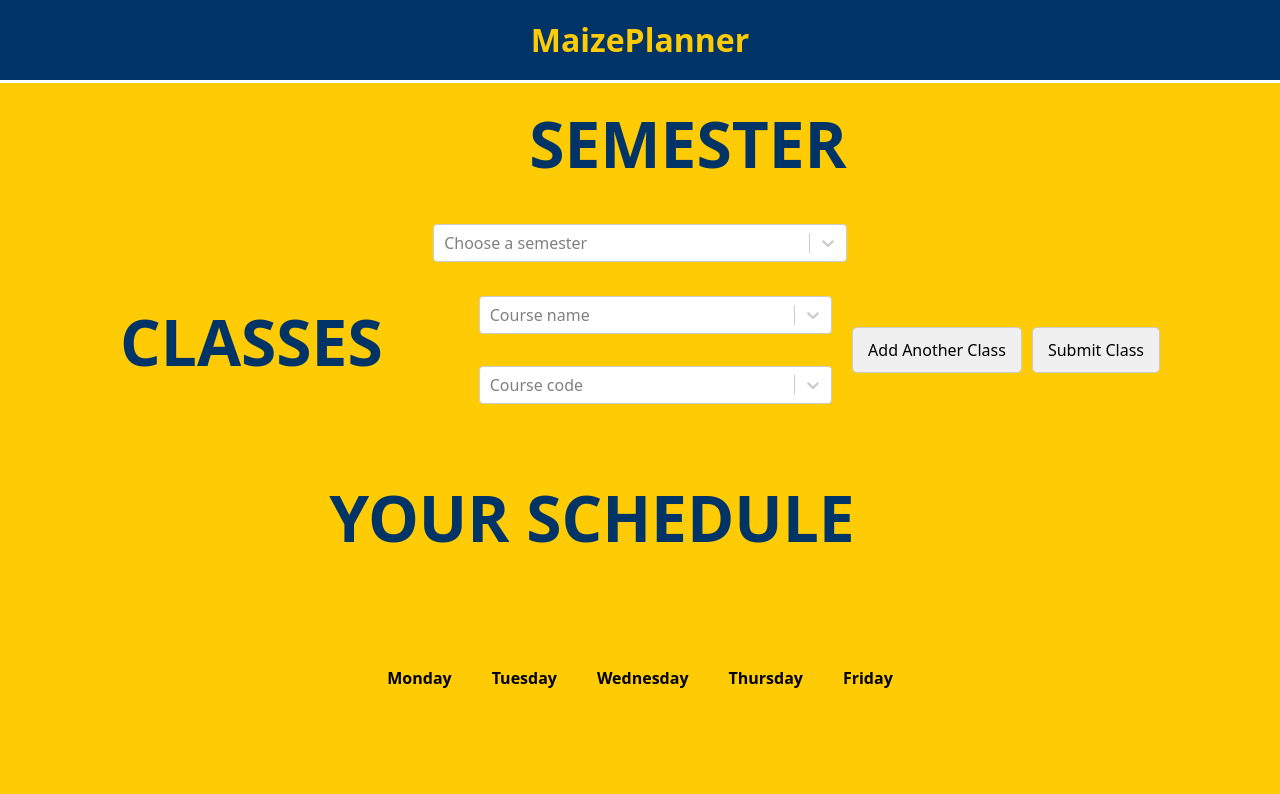
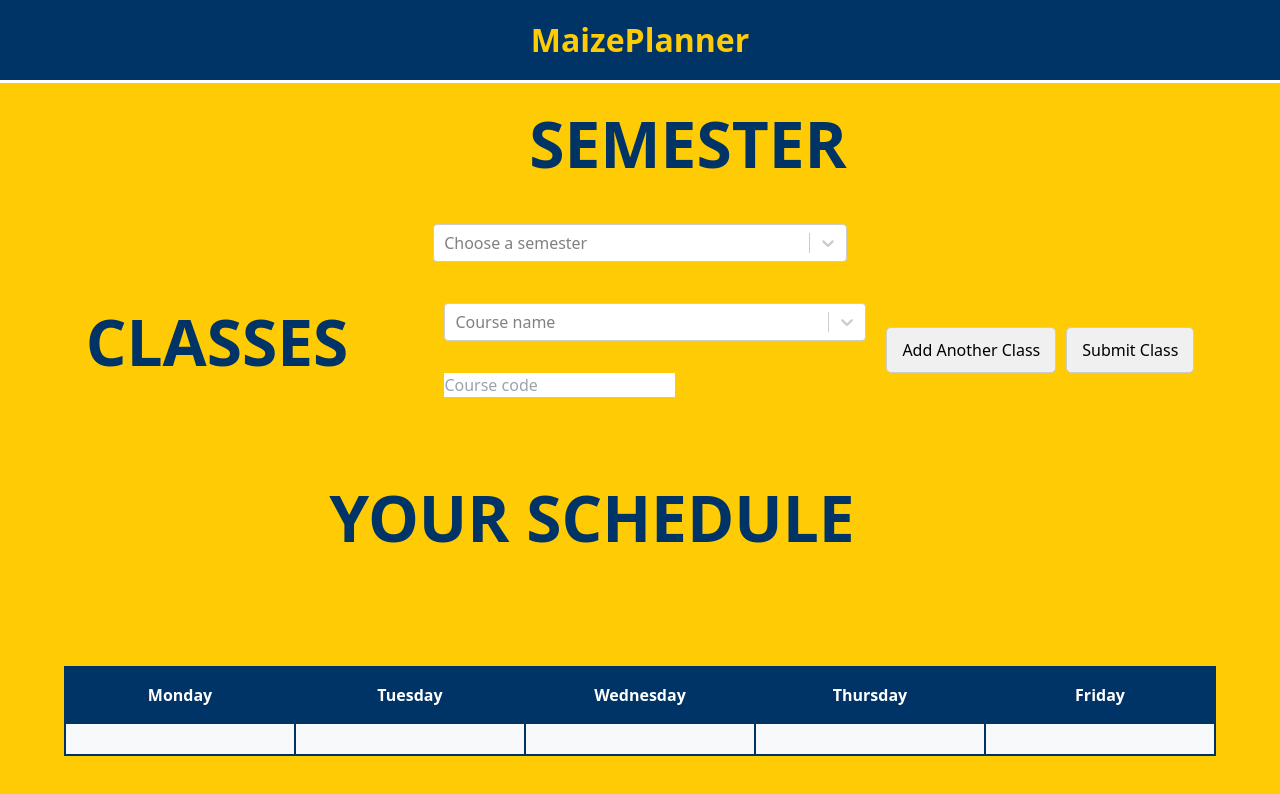
Before and after one commit to anvita-g/MaizePlanner, a React (Vite) app in the folder MaizePlanner/mern/client/: page /schedule in a window 1280 px wide. Shown: the top 794 px of the page. Built offline with nearby package versions, Linux system fonts and the light colour scheme.

Commit message:
change course code to input text and made table nice

```diff
--- a/MaizePlanner/mern/client/src/components/ScheduleBuilder.css
+++ b/MaizePlanner/mern/client/src/components/ScheduleBuilder.css
@@ -117,3 +117,34 @@
   .submit-class-button {
     background-color: #f0f0f0;
   }
+
+
+
+  .schedule-table {
+    border-collapse: collapse; /* Collapses borders into a single border */
+    width: 100%; /* Makes the table take the full width */
+    margin-top: 20px; /* Adds some space above the table */
+
+    table-layout: fixed;
+  }
+
+  .schedule-table th, .schedule-table td {
+    border: 2px solid #003366; /* Sets a solid border with a color */
+    padding: 15px; /* Increased padding inside table cells */
+    text-align: center; /* Centers the text */
+  }
+
+  .schedule-table th {
+    background-color: #003366; /* Header background color */
+    color: white; /* Header text color */
+    font-weight: bold; /* Makes header text bold */
+  }
+
+  .schedule-table td {
+    background-color: #f8f9fa; /* Light background color for table data */
+    transition: background-color 0.3s; /* Smooth transition for hover effect */
+  }
+
+  .schedule-table td:hover {
+    background-color: #e9ecef; /* Change background on hover */
+  }
--- a/MaizePlanner/mern/client/src/components/ScheduleBuilder.jsx
+++ b/MaizePlanner/mern/client/src/components/ScheduleBuilder.jsx
@@ -81,18 +81,18 @@ const courseCodes = [
 const daysOfWeek = ["Monday", "Tuesday", "Wednesday", "Thursday", "Friday"];
 
 const ScheduleBuilder = () => {
-  const [classList, setClassList] = useState([{ course: null, code: null }]);
+  const [classList, setClassList] = useState([{ course: null, code: "" }]);
   const [scheduleTable, setScheduleTable] = useState([]);
   const [errorMessage, setErrorMessage] = useState("");
 
   const addClass = () => {
-    setClassList([...classList, { course: null, code: null }]);
+    setClassList([...classList, { course: null, code: "" }]);
   };
 
   const submitClass = () => {
     const newItems = classList.map((classItem) => {
       const { course, code } = classItem;
-      return course && code ? `${course.label} ${code.label}` : null;
+      return course && code ? `${course.label} ${code}` : null; // Updated to use code directly
     }).filter(item => item !== null);
 
     if (newItems.length === 0) {
@@ -101,6 +101,7 @@ const ScheduleBuilder = () => {
     }
 
     const selectedClasses = newItems.join(", ");
+
 
     // Check if SI 364 is selected
     if (selectedClasses.includes("SI 364")) {
@@ -132,7 +133,7 @@ const ScheduleBuilder = () => {
     if (selectedClasses.includes("STATS 250")) {
       classTimes.push({ course: "STATS", code: "250", day: "Tuesday", time: "8:30 AM - 10:00 AM" });
       classTimes.push({ course: "STATS", code: "250", day: "Thursday", time: "8:30 AM - 10:00 AM" });
-      classTimes.push({ course: "STATS", code: "250", day: "Wednesday", time: "12:30 AM - 2:30 PM" });
+      classTimes.push({ course: "STATS", code: "250", day: "Wednesday", time: "12:30 PM - 2:30 PM" });
     }
 
     if (selectedClasses.includes("CMPLXSYS 251")) {
@@ -204,14 +205,12 @@ const ScheduleBuilder = () => {
                   handleClassChange(index, selectedOption, "course")
                 }
               />
-              <Select
-                className="dropdown-select"
-                options={courseCodes}
+              <input
+                type="text"
+                className="course-code-input"
                 placeholder="Course code"
-                isSearchable
-                onChange={(selectedOption) =>
-                  handleClassChange(index, selectedOption, "code")
-                }
+                value={item.code}
+                onChange={(e) => handleClassChange(index, e.target.value, "code")}
               />
             </div>
           ))}
@@ -233,7 +232,7 @@ const ScheduleBuilder = () => {
 
         {/* Table Section for Class Schedule */}
         <div className="section">
-          <table className="schedule-table" border="1" cellPadding="20">
+          <table className="schedule-table">
             <thead>
               <tr>
                 {daysOfWeek.map((day) => (
```
